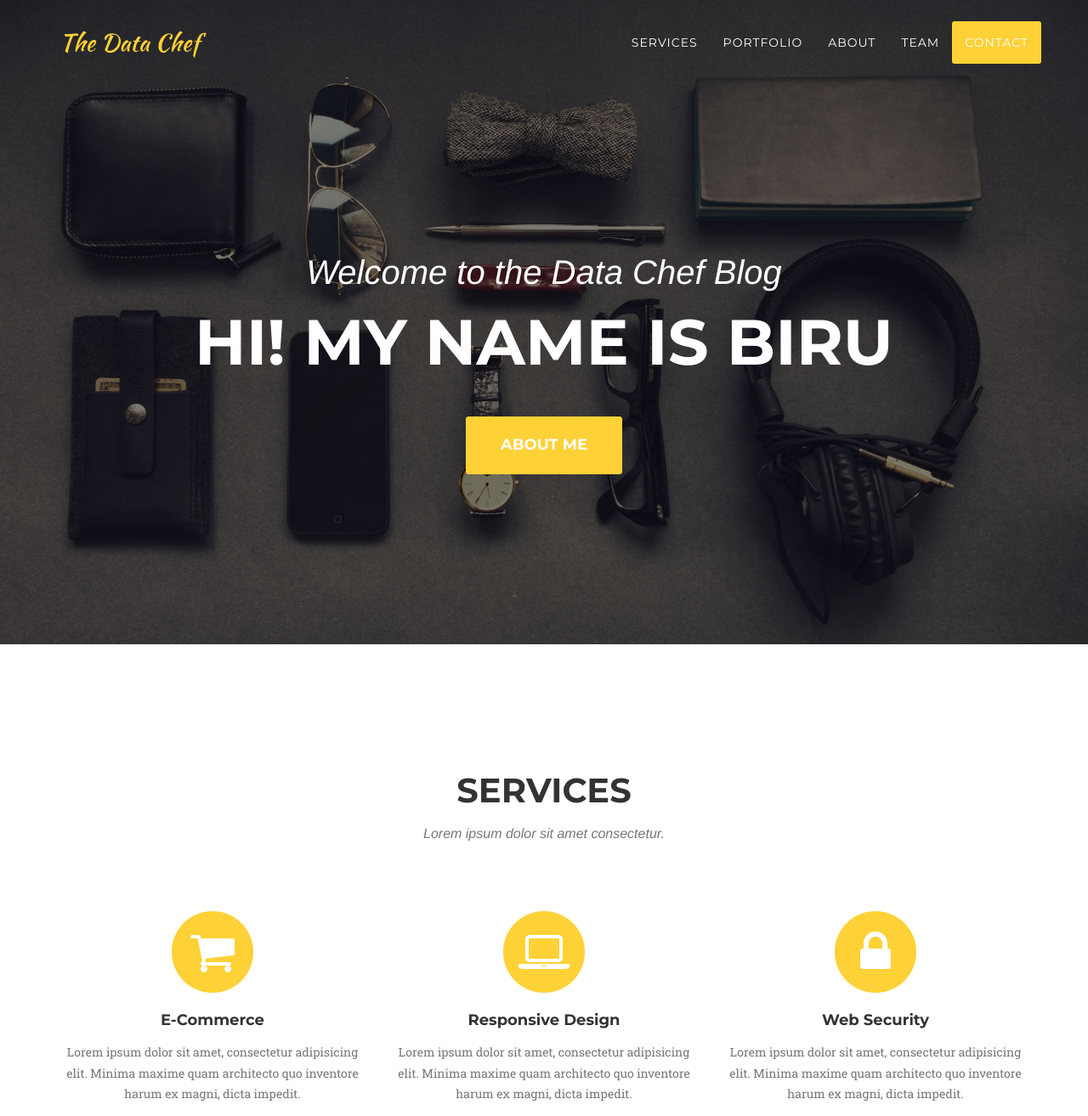
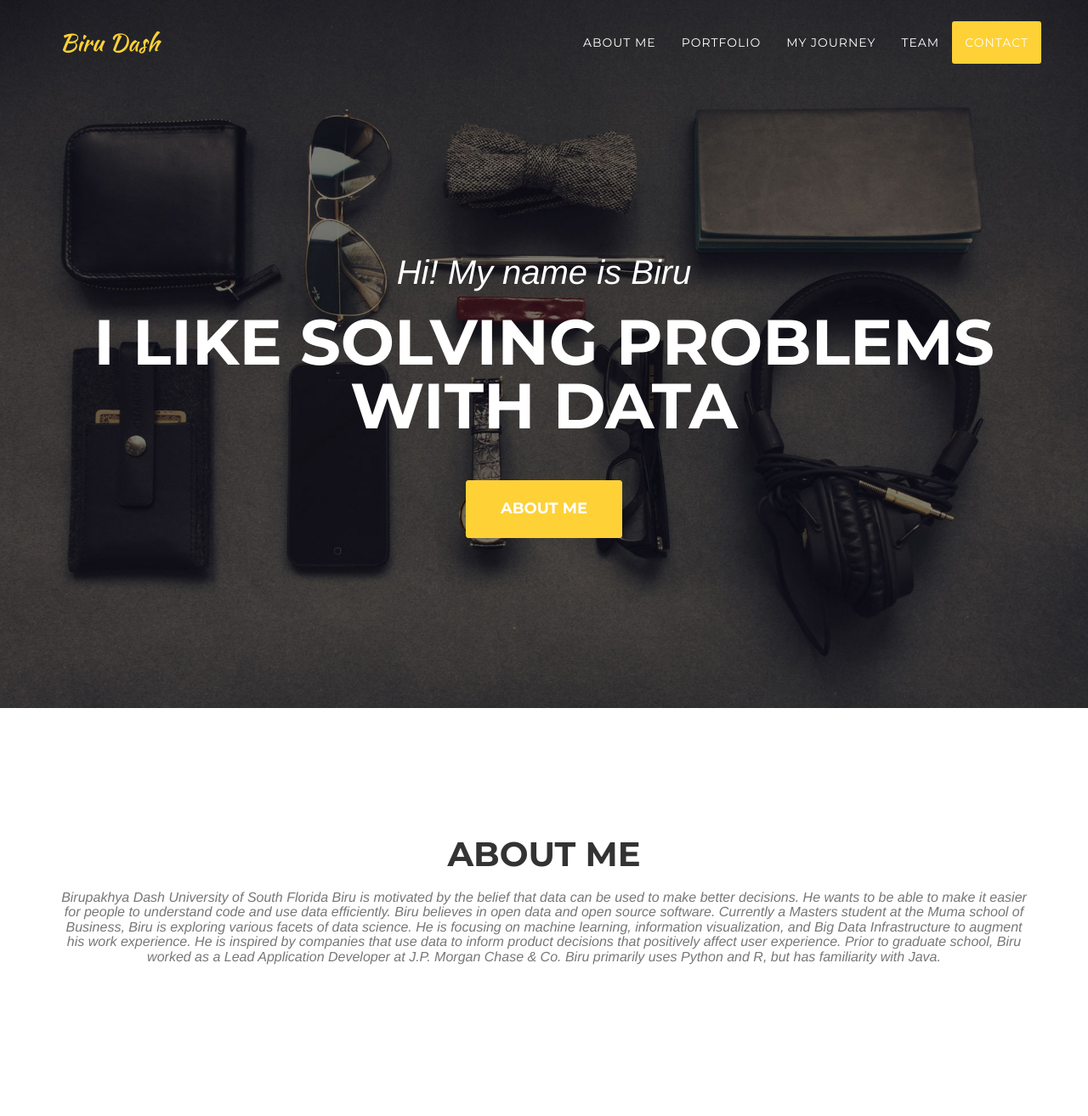
Before and after one commit to birupakhya/birupakhya.github.io, a website: page index.html in a window 1280 px wide. Shown: the top 1313 px of the page at 85% size. Drawn offline with nearby package versions, Linux system fonts and the light colour scheme; a web font is replaced by a local one.

Commit message:
Added about me - temporary

```diff
--- a/index.html
+++ b/index.html
@@ -43,7 +43,7 @@
                 <button type="button" class="navbar-toggle" data-toggle="collapse" data-target="#bs-example-navbar-collapse-1">
                     <span class="sr-only">Toggle navigation</span> Menu <i class="fa fa-bars"></i>
                 </button>
-                <a class="navbar-brand page-scroll" href="#page-top">The Data Chef</a>
+                <a class="navbar-brand page-scroll" href="#page-top">Biru Dash</a>
             </div>
 
             <!-- Collect the nav links, forms, and other content for toggling -->
@@ -53,13 +53,13 @@
                         <a href="#page-top"></a>
                     </li>
                     <li>
-                        <a class="page-scroll" href="#services">Services</a>
+                        <a class="page-scroll" href="#aboutme">About Me</a>
                     </li>
                     <li>
                         <a class="page-scroll" href="#portfolio">Portfolio</a>
                     </li>
                     <li>
-                        <a class="page-scroll" href="#about">About</a>
+                        <a class="page-scroll" href="#about">My Journey</a>
                     </li>
                     <li>
                         <a class="page-scroll" href="#team">Team</a>
@@ -78,8 +78,8 @@
     <header>
         <div class="container">
             <div class="intro-text">
-                <div class="intro-lead-in">Welcome to the Data Chef Blog</div>
-                <div class="intro-heading">Hi! My name is Biru</div>
+                <div class="intro-lead-in">Hi! My name is Biru</div>
+                <div class="intro-heading">I like solving problems with data</div>
                 <a href="#aboutme" class="page-scroll btn btn-xl">About me</a>
             </div>
         </div>
@@ -90,11 +90,17 @@
         <div class="container">
             <div class="row">
                 <div class="col-lg-12 text-center">
-                    <h2 class="section-heading">Services</h2>
-                    <h3 class="section-subheading text-muted">Lorem ipsum dolor sit amet consectetur.</h3>
+                    <h2 class="section-heading">About Me</h2>
+                    <h3 class="section-subheading text-muted">Birupakhya Dash
+University of South Florida
+Biru is motivated by the belief that data can be used to make better decisions. He wants to be able to make it easier for people to understand code and use data efficiently. Biru believes in open data and open source software.
+Currently a Masters student at the Muma school of Business, Biru is exploring various facets of data science. He is focusing on machine learning, information visualization, and Big Data Infrastructure to augment his work experience. He is inspired by companies that use data to inform product decisions that positively affect user experience.
+Prior to graduate school, Biru worked as a Lead Application Developer at J.P. Morgan Chase & Co.
+
+Biru primarily uses Python and R, but has familiarity with Java. </h3>
                 </div>
             </div>
-            <div class="row text-center">
+          <!--  <div class="row text-center">
                 <div class="col-md-4">
                     <span class="fa-stack fa-4x">
                         <i class="fa fa-circle fa-stack-2x text-primary"></i>
@@ -119,7 +125,7 @@
                     <h4 class="service-heading">Web Security</h4>
                     <p class="text-muted">Lorem ipsum dolor sit amet, consectetur adipisicing elit. Minima maxime quam architecto quo inventore harum ex magni, dicta impedit.</p>
                 </div>
-            </div>
+            </div>-->
         </div>
     </section>
 
```
